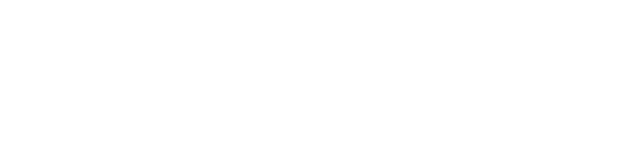
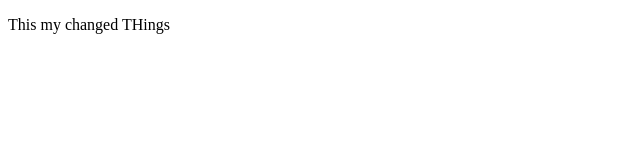
Before and after one commit to jamesbot-007/git-for-vs-code, a plain HTML site: page index.html in a window 1280 px wide. Shown: the whole page, without its empty margins (0-640 px from the left). Drawn offline with Linux system fonts and the light colour scheme.

Commit message:
This is my coomit in new branch

```diff
--- a/index.html
+++ b/index.html
@@ -6,6 +6,6 @@
     <title>This is my title</title>
 </head>
 <body>
-
+    <p>This my changed THings </p>
 </body>
 </html>
```
Also changed, not shown: 1 other file.
